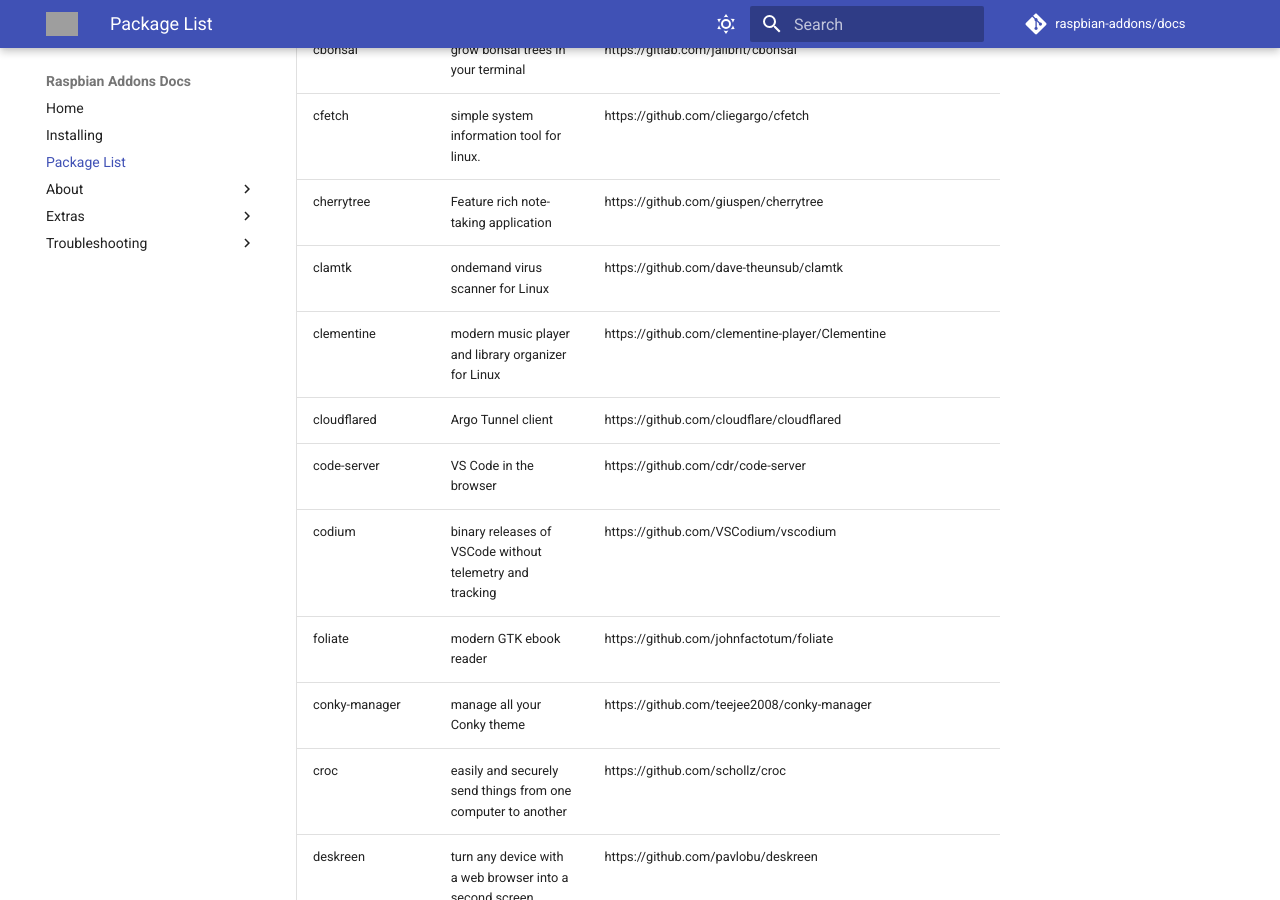
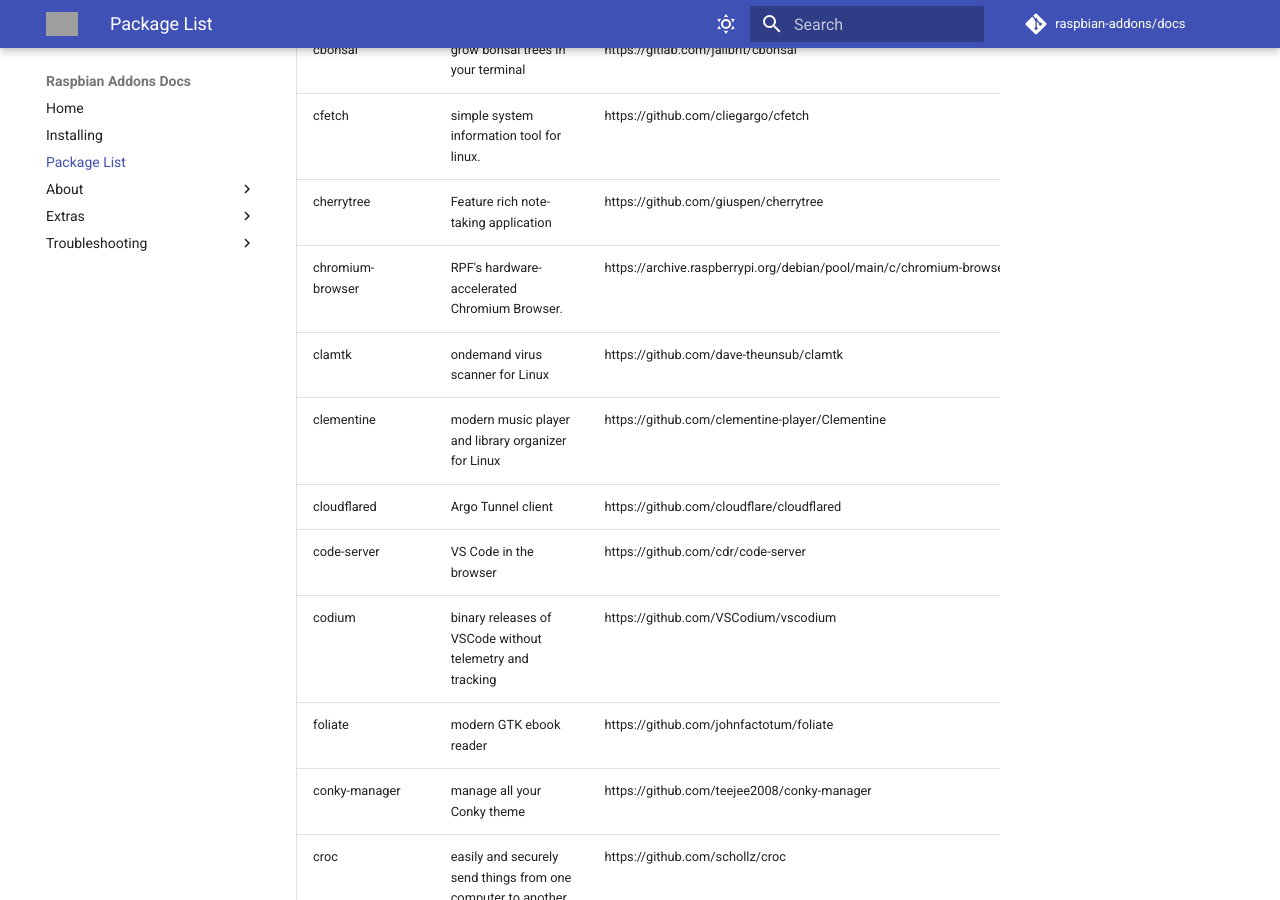
Before and after one commit to raspbian-addons/docs, an MkDocs documentation site: the page built from docs/package-list.md, in a window 1280 px wide and 900 px high, scrolled down 2030 px. Built offline with MkDocs 1.6.1 and Material for MkDocs 9.7.7, drawn with Linux system fonts in a browser that asks for light colours; comment, search, counter and statistics services are not loaded; grey boxes are pictures that could not be loaded.

Commit message:
Update package-list.md

```diff
--- a/docs/package-list.md
+++ b/docs/package-list.md
@@ -29,6 +29,7 @@
 | cbonsai | grow bonsai trees in your terminal | https://gitlab.com/jallbrit/cbonsai |
 | cfetch | simple system information tool for linux. | https://github.com/cliegargo/cfetch |
 | cherrytree | Feature rich note-taking application | https://github.com/giuspen/cherrytree |
+| chromium-browser | RPF's hardware-accelerated Chromium Browser. | https://archive.raspberrypi.org/debian/pool/main/c/chromium-browser |
 | clamtk | ondemand virus scanner for Linux | https://github.com/dave-theunsub/clamtk |
 | clementine | modern music player and library organizer for Linux | https://github.com/clementine-player/Clementine |
 | cloudflared | Argo Tunnel client | https://github.com/cloudflare/cloudflared |
```
